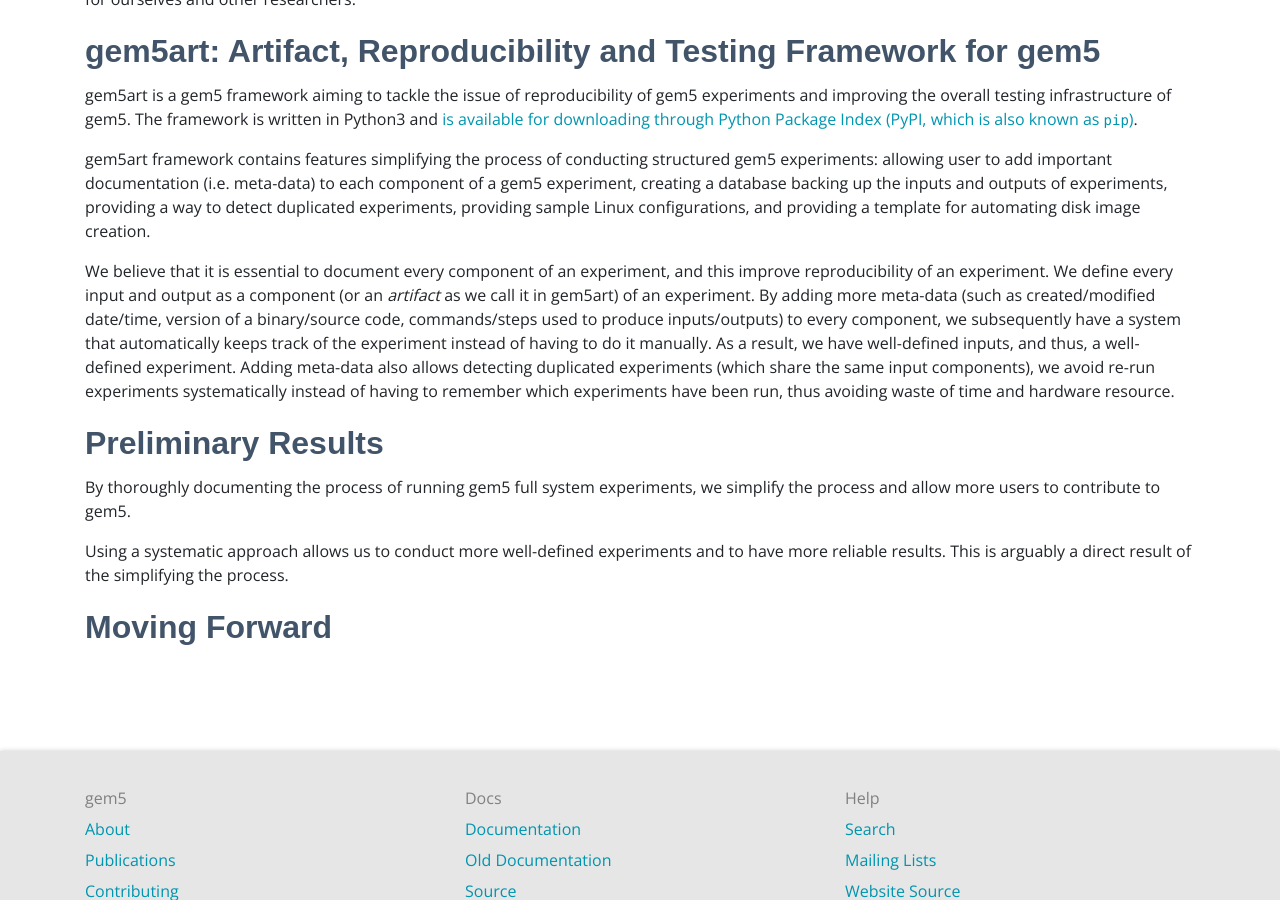
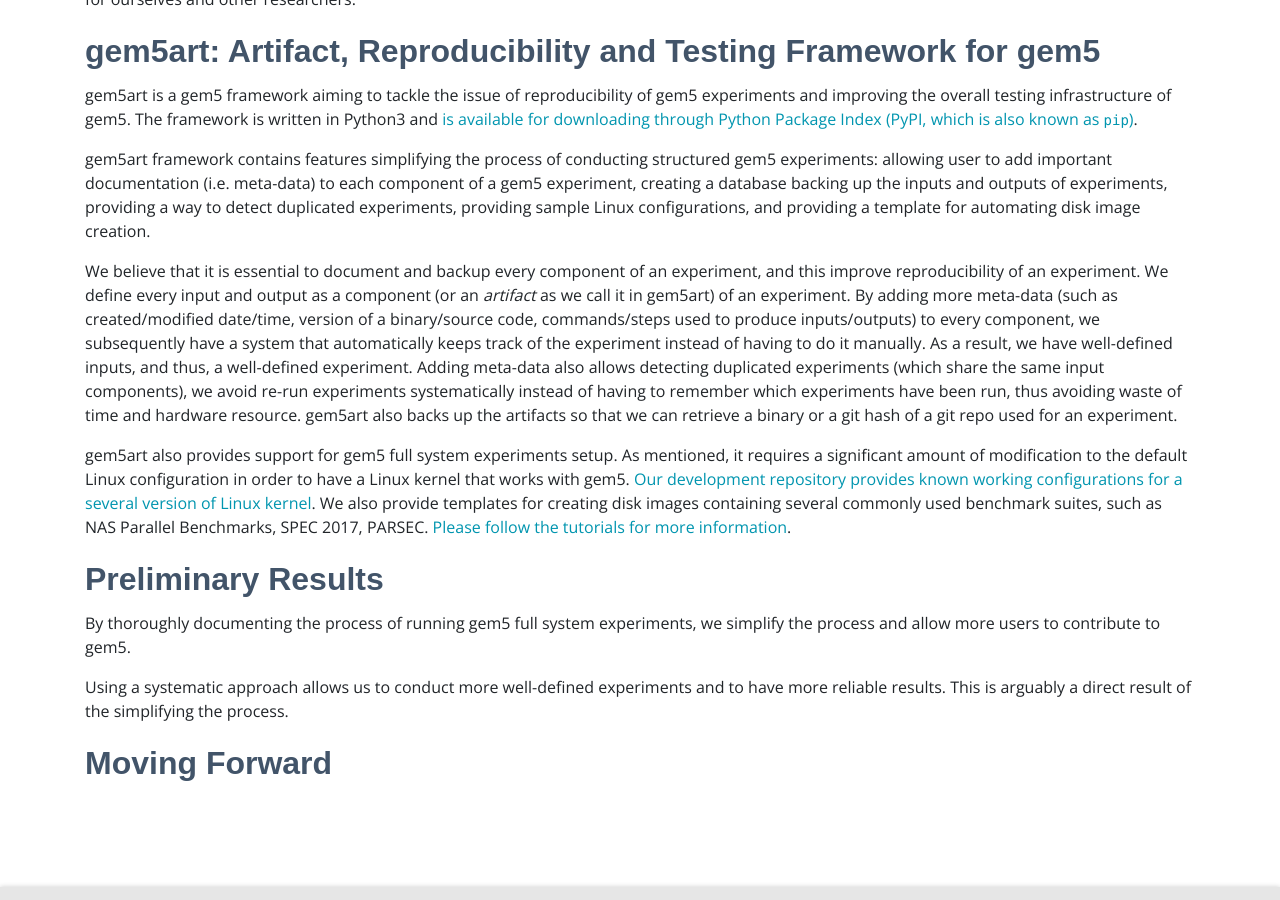
Before and after one commit to gem5/website, a Jekyll site: the page built from _posts/2020-05-26-gem5art.md, in a window 1280 px wide and 900 px high, scrolled down 945 px. Built offline with Jekyll 4.4.1, drawn with Linux system fonts in a browser that asks for light colours; nearby versions of some CDN libraries; some web fonts are replaced.

Commit message:
Update 2020-05-26-gem5art.md

```diff
--- a/_posts/2020-05-26-gem5art.md
+++ b/_posts/2020-05-26-gem5art.md
@@ -43,12 +43,18 @@
 
 gem5art framework contains features simplifying the process of conducting structured gem5 experiments: allowing user to add important documentation (i.e. meta-data) to each component of a gem5 experiment, creating a database backing up the inputs and outputs of experiments, providing a way to detect duplicated experiments, providing sample Linux configurations, and providing a template for automating disk image creation.
 
-We believe that it is essential to document every component of an experiment, and this improve reproducibility of an experiment.
+We believe that it is essential to document and backup every component of an experiment, and this improve reproducibility of an experiment.
 We define every input and output as a component (or an *artifact* as we call it in gem5art) of an experiment.
 By adding more meta-data (such as created/modified date/time, version of a binary/source code, commands/steps used to produce inputs/outputs) to every component, we subsequently have a system that automatically keeps track of the experiment instead of having to do it manually.
 As a result, we have well-defined inputs, and thus, a well-defined experiment.
 Adding meta-data also allows detecting duplicated experiments (which share the same input components), we avoid re-run experiments systematically instead of having to remember which experiments have been run, thus avoiding waste of time and hardware resource.
+gem5art also backs up the artifacts so that we can retrieve a binary or a git hash of a git repo used for an experiment.
 
+gem5art also provides support for gem5 full system experiments setup.
+As mentioned, it requires a significant amount of modification to the default Linux configuration in order to have a Linux kernel that works with gem5.
+[Our development repository provides known working configurations for a several version of Linux kernel](https://github.com/darchr/gem5art/tree/master/docs/linux-configs).
+We also provide templates for creating disk images containing several commonly used benchmark suites, such as NAS Parallel Benchmarks, SPEC 2017, PARSEC.
+[Please follow the tutorials for more information](https://gem5art.readthedocs.io/en/latest/).
 
 ## Preliminary Results
 
```
